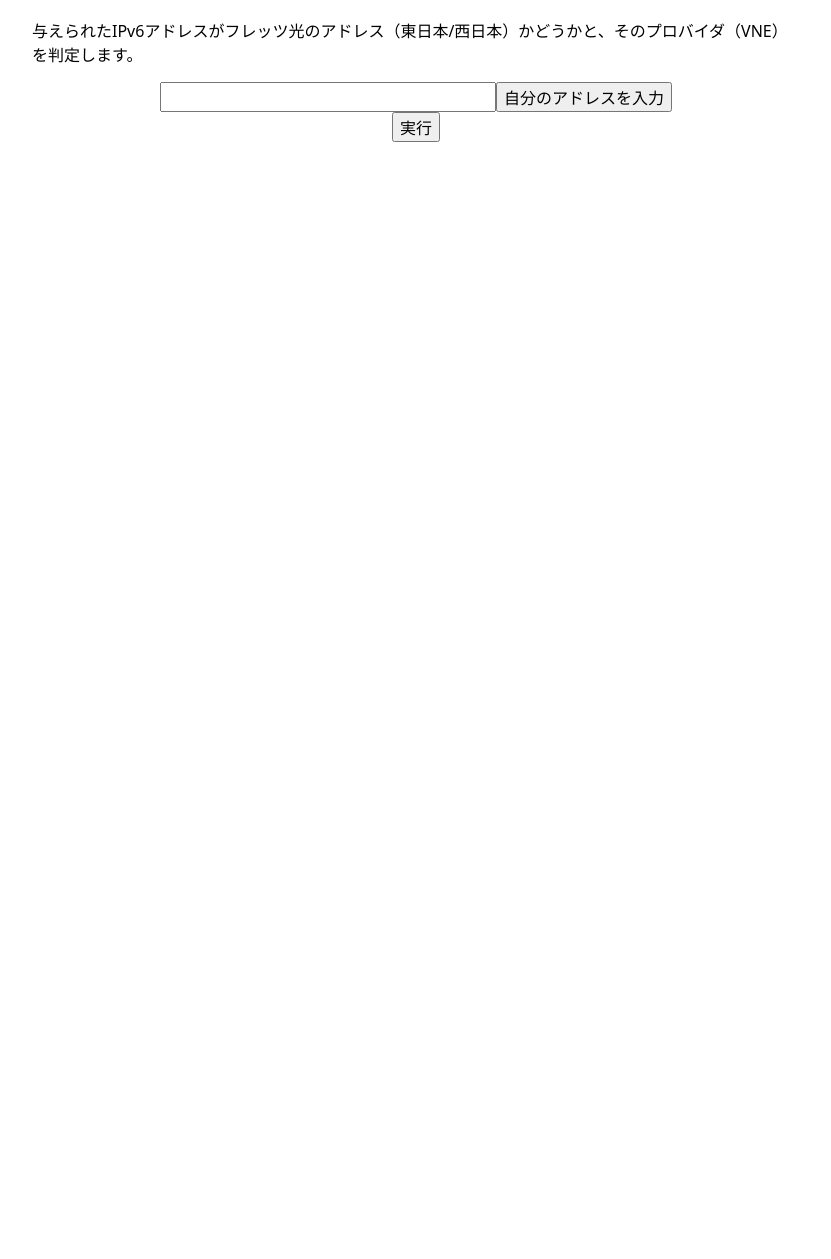
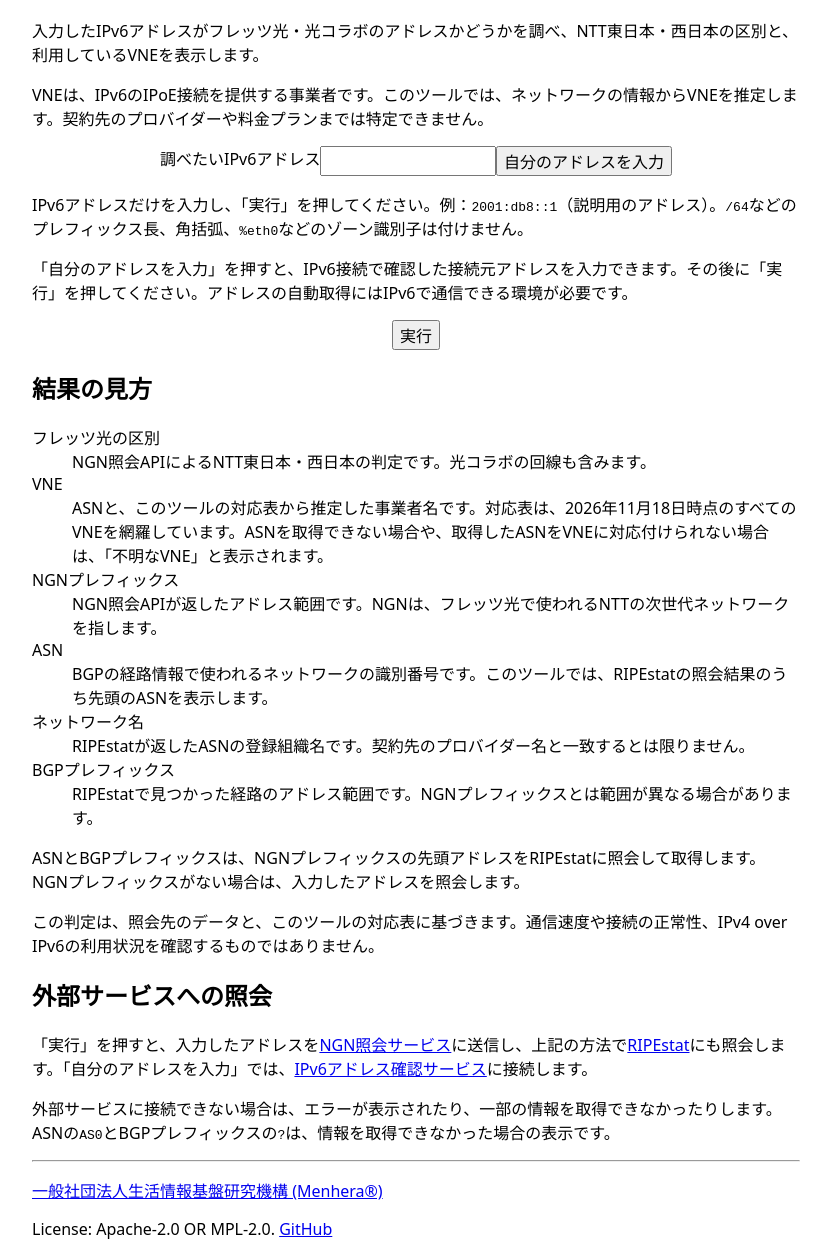
Before and after one commit to menhera-org/flets-checker, a plain HTML site: page index.html in a window 1280 px wide. Shown: the part 81-1340 px from the top of the page, without its empty margins (224-1055 px from the left). Before the commit the page ends 800 px from the top, so only its background shows below. Drawn offline with Linux system fonts and the light colour scheme.

Commit message:
README
Signed-off-by: metastable-void <mori@menhera.ad.jp>

```diff
--- a/index.html
+++ b/index.html
@@ -62,16 +62,49 @@ input, button {
 </head>
 <body>
 <h1>フレッツ光IPv6アドレスチェッカー</h1>
-<p>与えられたIPv6アドレスがフレッツ光のアドレス（東日本/西日本）かどうかと、そのプロバイダ（VNE）を判定します。</p>
+<p>入力したIPv6アドレスがフレッツ光・光コラボのアドレスかどうかを調べ、NTT東日本・西日本の区別と、利用しているVNEを表示します。</p>
+<p>VNEは、IPv6のIPoE接続を提供する事業者です。このツールでは、ネットワークの情報からVNEを推定します。契約先のプロバイダーや料金プランまでは特定できません。</p>
 <div id="input-fields">
-    <input id="ipaddr" type="text" autocomplete="off" required>
+    <label for="ipaddr">調べたいIPv6アドレス</label>
+    <input id="ipaddr" type="text" autocomplete="off" aria-describedby="address-help" required>
     <button id="btn-myaddr">自分のアドレスを入力</button>
 </div>
+<p id="address-help">IPv6アドレスだけを入力し、「実行」を押してください。例：<code>2001:db8::1</code>（説明用のアドレス）。<code>/64</code>などのプレフィックス長、角括弧、<code>%eth0</code>などのゾーン識別子は付けません。</p>
+<p>「自分のアドレスを入力」を押すと、IPv6接続で確認した接続元アドレスを入力できます。その後に「実行」を押してください。アドレスの自動取得にはIPv6で通信できる環境が必要です。</p>
 <div id="execution">
     <button id="btn-run">実行</button>
 </div>
 <div id="error"></div>
 <div id="result"></div>
+<section aria-labelledby="result-help">
+<h2 id="result-help">結果の見方</h2>
+<dl>
+    <dt>フレッツ光の区別</dt>
+    <dd>NGN照会APIによるNTT東日本・西日本の判定です。光コラボの回線も含みます。</dd>
+    <dt>VNE</dt>
+    <dd>ASNと、このツールの対応表から推定した事業者名です。対応表は、2026年11月18日時点のすべてのVNEを網羅しています。ASNを取得できない場合や、取得したASNをVNEに対応付けられない場合は、「不明なVNE」と表示されます。</dd>
+    <dt>NGNプレフィックス</dt>
+    <dd>NGN照会APIが返したアドレス範囲です。NGNは、フレッツ光で使われるNTTの次世代ネットワークを指します。</dd>
+    <dt>ASN</dt>
+    <dd>BGPの経路情報で使われるネットワークの識別番号です。このツールでは、RIPEstatの照会結果のうち先頭のASNを表示します。</dd>
+    <dt>ネットワーク名</dt>
+    <dd>RIPEstatが返したASNの登録組織名です。契約先のプロバイダー名と一致するとは限りません。</dd>
+    <dt>BGPプレフィックス</dt>
+    <dd>RIPEstatで見つかった経路のアドレス範囲です。NGNプレフィックスとは範囲が異なる場合があります。</dd>
+</dl>
+<p>ASNとBGPプレフィックスは、NGNプレフィックスの先頭アドレスをRIPEstatに照会して取得します。NGNプレフィックスがない場合は、入力したアドレスを照会します。</p>
+<p>この判定は、照会先のデータと、このツールの対応表に基づきます。通信速度や接続の正常性、IPv4 over IPv6の利用状況を確認するものではありません。</p>
+</section>
+<section aria-labelledby="external-services">
+<h2 id="external-services">外部サービスへの照会</h2>
+<p>「実行」を押すと、入力したアドレスを<a href="https://looking-glass.nc.menhera.org/">NGN照会サービス</a>に送信し、上記の方法で<a href="https://stat.ripe.net/">RIPEstat</a>にも照会します。「自分のアドレスを入力」では、<a href="https://v6.ip.menhera.org/">IPv6アドレス確認サービス</a>に接続します。</p>
+<p>外部サービスに接続できない場合は、エラーが表示されたり、一部の情報を取得できなかったりします。ASNの<code>AS0</code>とBGPプレフィックスの<code>?</code>は、情報を取得できなかった場合の表示です。</p>
+</section>
+<footer>
+<hr>
+<p><a href="https://www.menhera.or.jp/">一般社団法人生活情報基盤研究機構 (Menhera®)</a></p>
+<p>License: Apache-2.0 OR MPL-2.0. <a href="https://github.com/menhera-org/flets-checker">GitHub</a></p>
+</footer>
 <script>
 const ipaddr = document.getElementById('ipaddr');
 
@@ -195,6 +228,10 @@ buttonRun.onclick = async () => {
             vneName = asnToVne(asn);
         }
 
+        if (ngnPrefix != '' && !ngnData?.is_vne) {
+            vneName = '（網内折り返し通信専用アドレス、インターネットからアクセス不可）';
+        }
+
         let fletsName = '（フレッツ光・コラボ光以外）';
         if (fletsState == 1) {
             fletsName = 'NTT東日本（コラボ光含む）';
```
Also changed, not shown: 3 other files.
